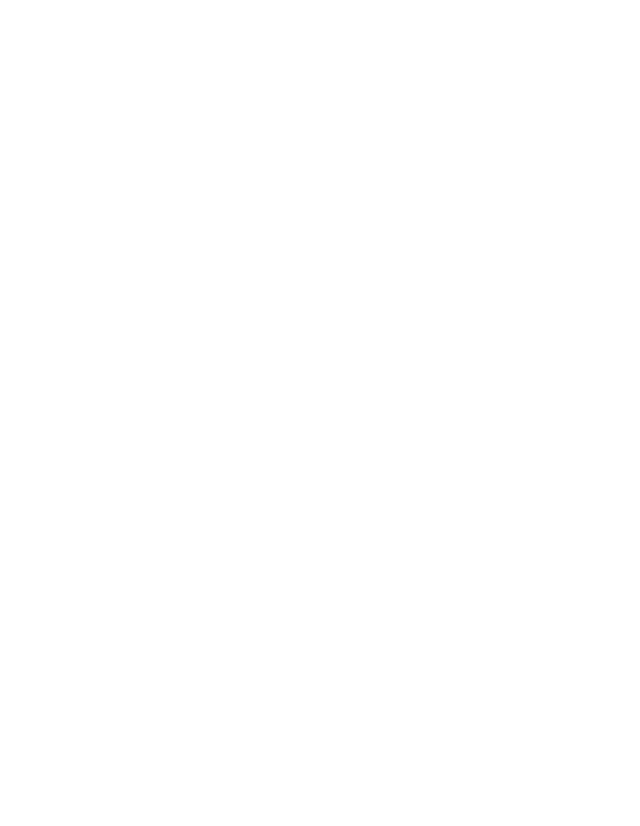
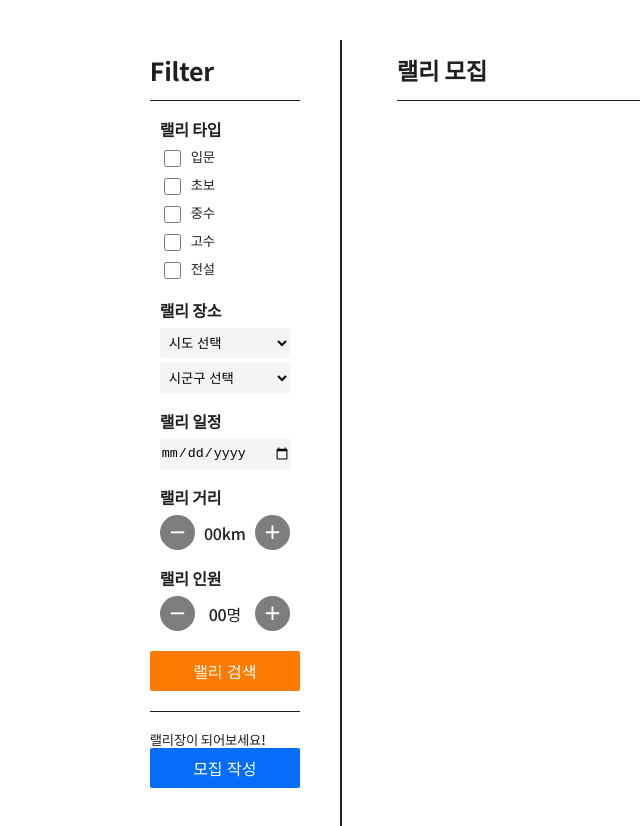
Before and after one commit to hamhabocca/frontend, a React (Create React App) app: page / in a window 1280 px wide. Before the commit this address had no page. Shown: the top 826 px of the page, without its empty margins (0-640 px from the left). Before the commit the page ends 800 px from the top, so only its background shows below. Built offline with nearby package versions, Linux system fonts and the light colour scheme.

Commit message:
[개인] 백업용

```diff
--- a/src/App.js
+++ b/src/App.js
@@ -10,7 +10,9 @@
   return (
     <BrowserRouter>
       <Routes>
-
+        <Route path='/' element={ <BoardLayout/> }>
+          <Route index element={ <RallyBoard/>}/>
+        </Route>
       </Routes>
     </BrowserRouter>
   );
--- a/src/components/commons/Menubar.js
+++ b/src/components/commons/Menubar.js
@@ -0,0 +1,6 @@
+function Menubar() {
+
+  return null;
+}
+
+export default Menubar;
--- a/src/layouts/BoardLayout.js
+++ b/src/layouts/BoardLayout.js
@@ -0,0 +1,14 @@
+import { Outlet } from 'react-router-dom';
+import Manuber from '../components/commons/Menubar';
+
+function BoardLayout() {
+
+    return (
+        <>
+            <Manuber/>
+            <Outlet/>
+        </>
+    );
+}
+
+export default BoardLayout;
--- a/src/pages/RallyBoard.js
+++ b/src/pages/RallyBoard.js
@@ -0,0 +1,30 @@
+import SearchFilter from "../components/commons/SearchFilter";
+import RallyList from "../components/lists/RallyList";
+import style from "./RallyBoard.module.css";
+
+function RallyBoard() {
+
+  return (
+    <main className={ style.container }>
+
+      <section className={ style.filter }>
+        <SearchFilter />
+      </section>
+
+      <section className={ style.board }>
+
+        <article className={ style.title }>
+          <h1>랠리 모집</h1>
+        </article>
+
+        <article className={ style.list }>
+          <RallyList />
+        </article>
+
+      </section>
+
+    </main>
+  );
+}
+
+export default RallyBoard;
--- /dev/null
+++ b/src/pages/RallyBoard.module.css
@@ -0,0 +1,31 @@
+.container {
+  display: flex;
+  margin-top: 20px;
+}
+
+.filter {
+  width: 170px;
+  height: 760px;
+  margin-right: 30px;
+}
+
+.board {
+  border-left: 2px solid #202020;
+  width: 745px;
+  height: 800px;
+  display: block;
+  padding-left: 55px;
+}
+
+.title {
+  height: 60px;
+  border-bottom: 1.5px solid #202020;
+  font-weight: 700;
+  font-size: 20px;
+  display: flex;
+  align-items: center;
+}
+
+.list {
+  height: 740px;
+}
```
Also changed, not shown: src/components/lists/RallyList.js (+12 -0 lines), src/components/lists/RallyList.module.css (added).
